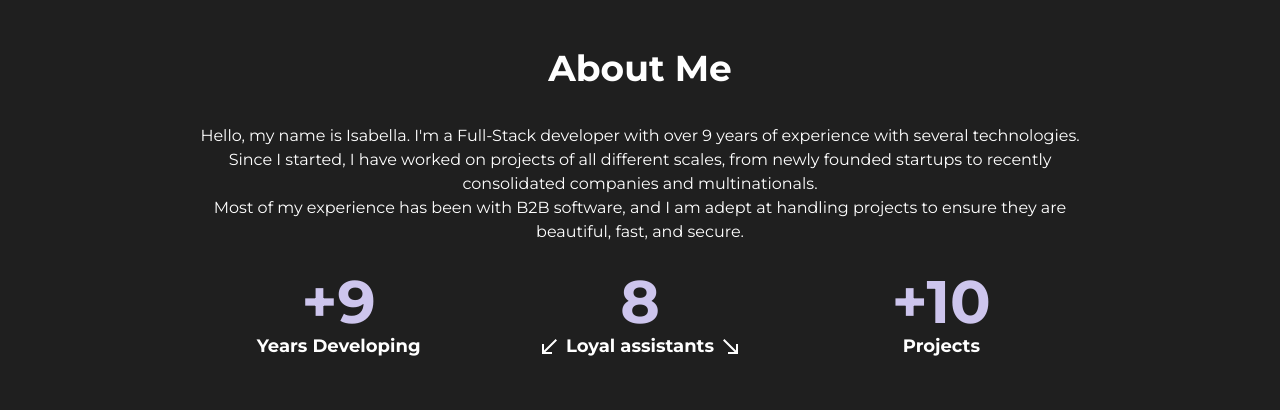
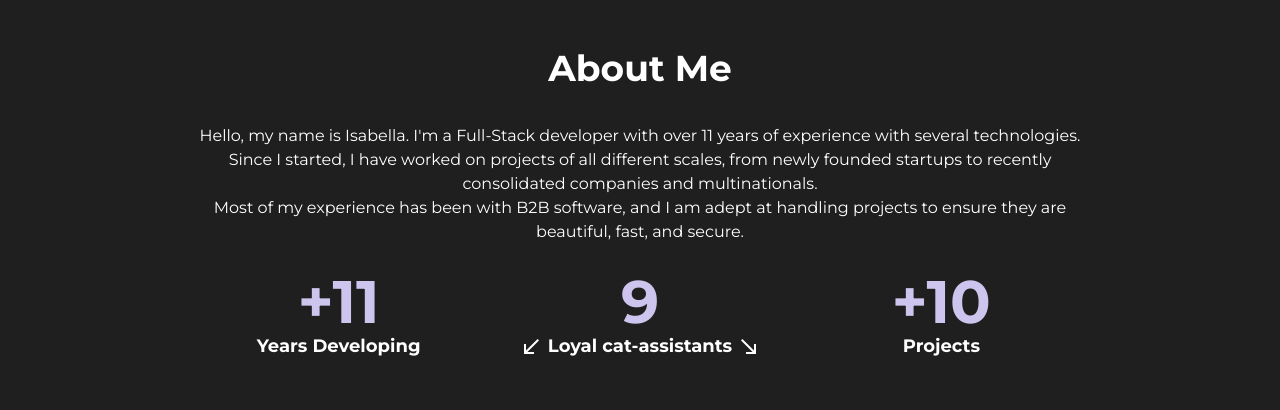
Before and after one commit to isabella-riquetti/my-isabella-riquetti, a React (Vite) app: page / in a window 1280 px wide. Shown: the part 780-1190 px from the top of the page. Built offline with nearby package versions, Linux system fonts and the light colour scheme.

Commit message:
Update experience years and project details in About section

```diff
--- a/src/components/About/About.tsx
+++ b/src/components/About/About.tsx
@@ -14,13 +14,13 @@ function About() {
     <div className='relative w-full bg-black-900 flex flex-col text-center gap-2 default-spacing pt-12 text-white' id="about-me">
       <span className="text-4xl font-bold mb-2">About Me</span>
       <div className="my-5">
-        <p>Hello, my name is Isabella. I'm a Full-Stack developer with over 9 years of experience with several technologies.</p>
+        <p>Hello, my name is Isabella. I'm a Full-Stack developer with over 11 years of experience with several technologies.</p>
         <p>Since I started, I have worked on projects of all different scales, from newly founded startups to recently consolidated companies and multinationals.</p>
         <p>Most of my experience has been with B2B software, and I am adept at handling projects to ensure they are beautiful, fast, and secure.</p>
       </div>
       <div className="grid grid-cols-1 grid-rows-3 md:grid-cols-3 md:grid-rows-1 mb-16 text-center font-bold gap-8 md:gap-2">
         <div className="flex flex-col lg:order-1">
-          <span className="text-6xl text-purple-300">+9</span>
+          <span className="text-6xl text-purple-300">+11</span>
           <span className="text-lg">Years Developing</span>
         </div>
         <div className="flex flex-col lg:order-3">
@@ -28,8 +28,8 @@ function About() {
           <span className="text-lg">Projects</span>
         </div>
         <div className="flex flex-col lg:order-2">
-          <span className="text-6xl text-purple-300">8</span>
-          <span className="text-lg"><SouthWestIcon /> Loyal assistants <SouthEastIcon /></span>
+          <span className="text-6xl text-purple-300">9</span>
+          <span className="text-lg"><SouthWestIcon /> Loyal cat-assistants <SouthEastIcon /></span>
         </div>
       </div>
       <div className="w-full grid grid-rows-1 grid-cols-8 md:grid-cols-[auto,auto,auto,auto,160px,auto,auto,auto,auto] justify-center items-end gap-[2%]">
```
